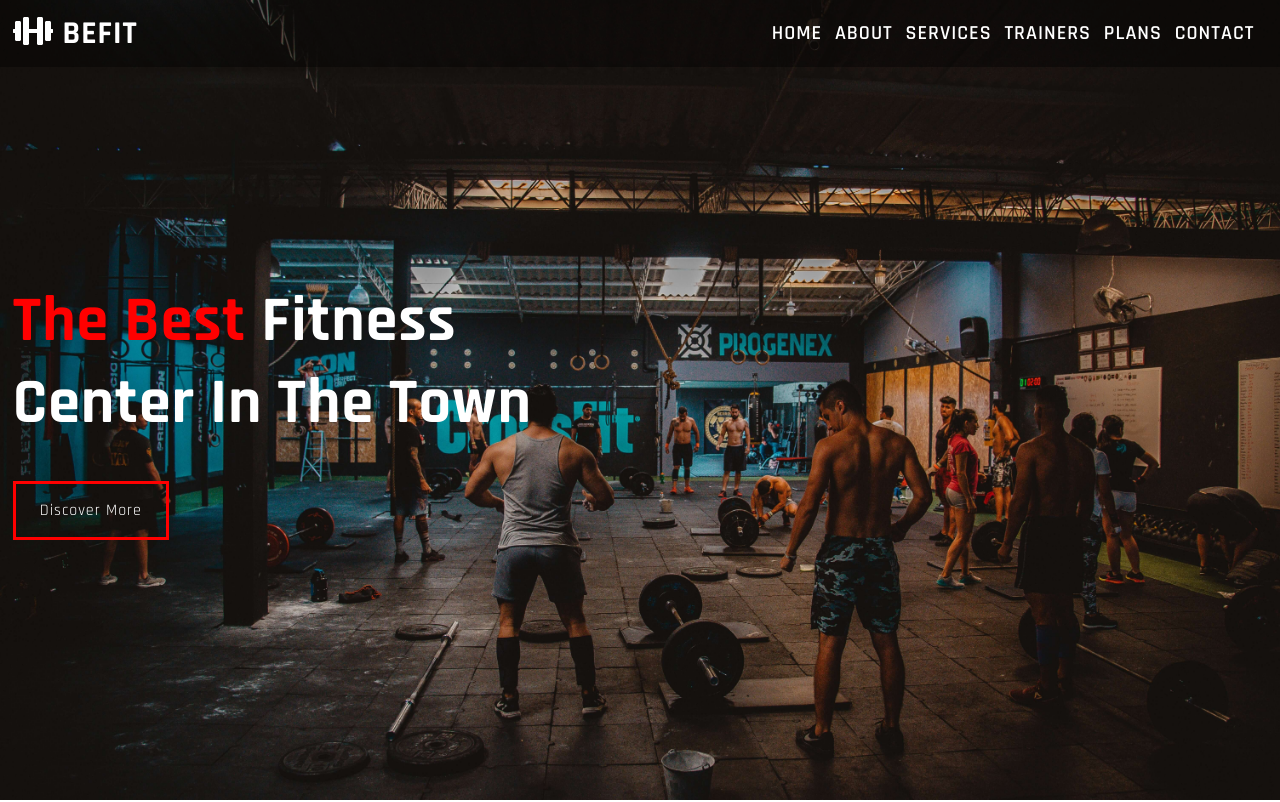
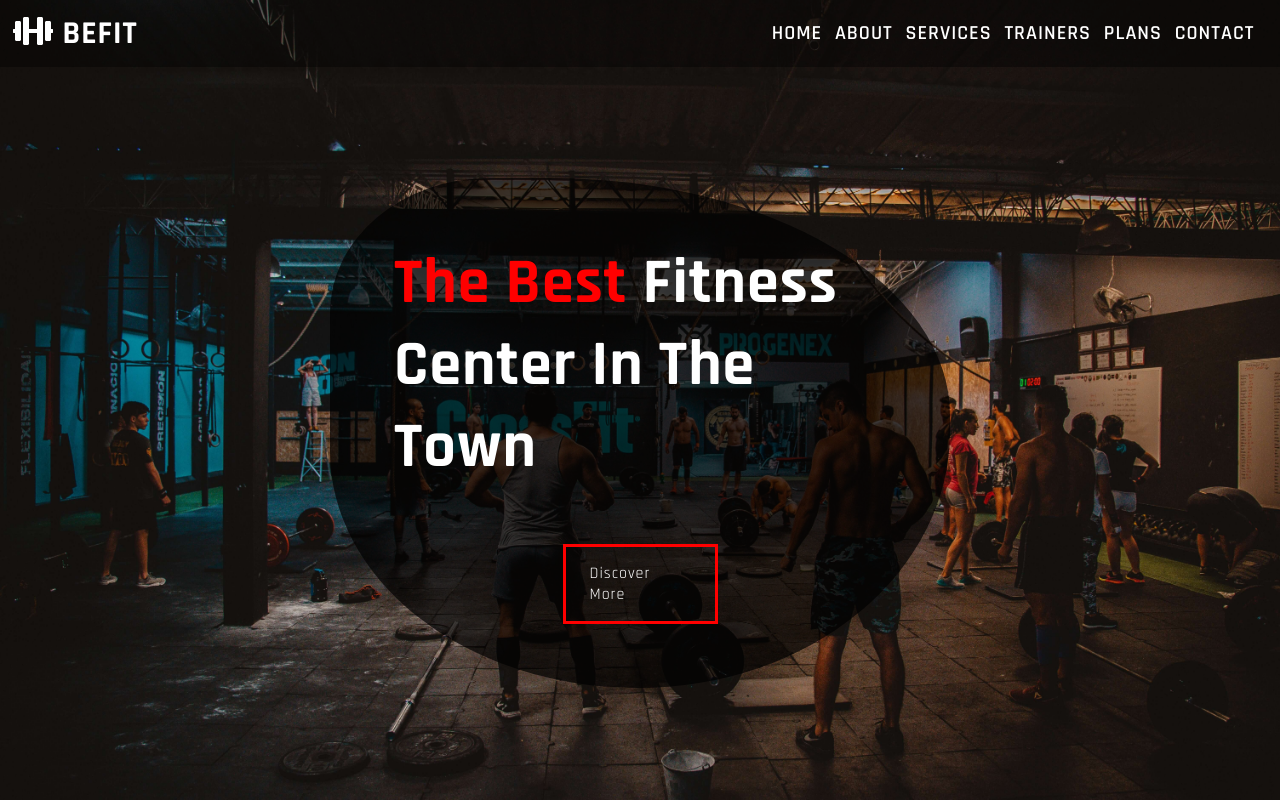
Before and after one commit to Parsa-jalilifar/BEFIT, an Angular app: page / in a window 1280 px wide. Shown: the top 802 px of the page. Built offline with nearby package versions, Linux system fonts and the light colour scheme.

Commit message:
first version of project is done

```diff
--- a/src/app/components/landing/landing.component.scss
+++ b/src/app/components/landing/landing.component.scss
@@ -2,6 +2,8 @@
 
 .bg-img {
   position: relative;
+  display: flex;
+  flex-direction: column;
   min-height: 100%;
   width: 100%;
   background-image: url("../../../assets/images/bg_landing.jpg");
@@ -53,15 +55,34 @@
   }
 
   .intro-container {
-    position: absolute;
-    top: 0;
-    height: 100%;
+    // position: absolute;
+    // top: 0;
+    // height: 100%;
     display: flex;
     align-items: center;
+    margin: auto;
     padding: 0.8rem;
 
     .intro-content {
-      max-width: 600px;
+      max-width: 620px;
+      display: flex;
+      justify-content: center;
+      align-items: center;
+      flex-direction: column;
+      background: rgba(0, 0, 0, 0.7);
+      padding: 4em;
+
+      animation: shape 3s linear infinite alternate;
+
+      @keyframes shape {
+        0% {
+          border-radius: 30% 60% 43% 57% / 26% 46% 54%;
+        }
+
+        100% {
+          border-radius: 20% 80% 70% 40% / 30% 52% 48%;
+        }
+      }
 
       h1 {
         font-size: 4rem;
@@ -75,8 +96,10 @@
       .btn-intro {
         color: white;
         text-decoration: none;
+        max-width: 155px;
         padding: 1rem 1.5rem;
         border: 3px solid $darkRed;
+        justify-content: center;
       }
     }
   }
@@ -87,3 +110,10 @@
     display: none;
   }
 }
+
+@media screen and (max-width: 550px) {
+  .bg-img .intro-container .intro-content {
+    background-color: rgba(0, 0, 0, 0.0);
+    padding: 0.8em;
+  }
+}
--- a/src/app/components/side-menu/side-menu.component.scss
+++ b/src/app/components/side-menu/side-menu.component.scss
@@ -20,7 +20,6 @@
 
   .menu-option-box {
     position: fixed;
-
     top: 0px;
     right: 0px;
     display: flex;
```
